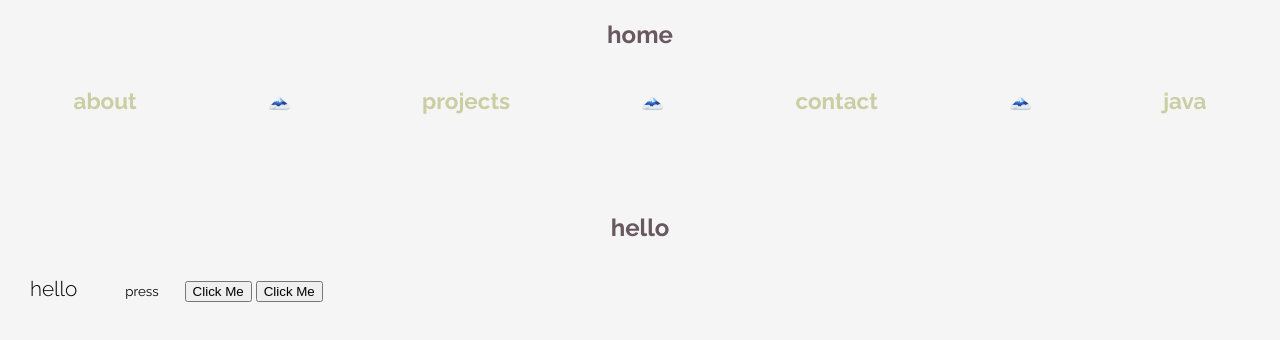
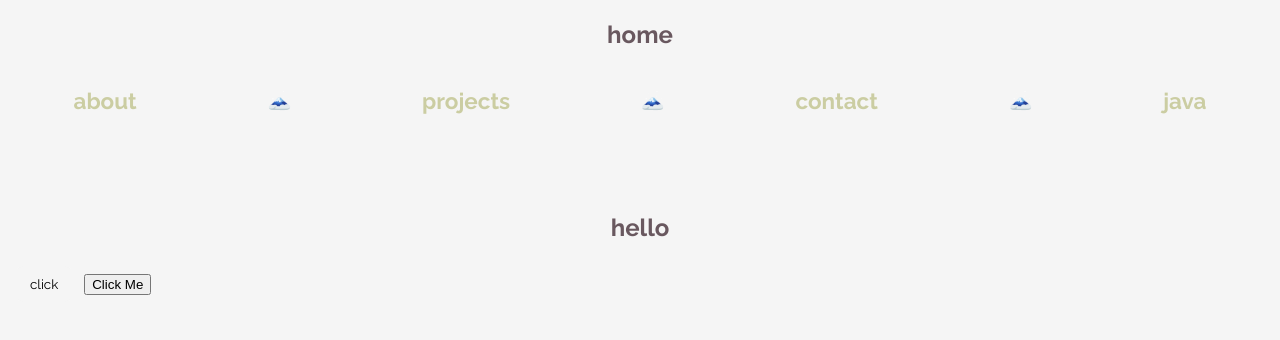
Before and after one commit to mowe1307/mowe1307.github.io, a plain HTML site: page assignment11.html in a window 1280 px wide. Drawn offline with Linux system fonts and the light colour scheme.

Commit message:
Update assignment11.html

```diff
--- a/assignment11.html
+++ b/assignment11.html
@@ -5,11 +5,6 @@
     <meta name="viewport" content="width=device-width, initial scale=1">
     <link rel="stylesheet" href="css/styles.css" type="text/css">
     <title>Midterm</title>
-    <script>
-    function myFunction() {
-      document.getElementById("demo").innerHTML = "Paragraph changed.";
-    }
-</script>
   </head>
   <body>
   <h2>home</h2>
@@ -24,9 +19,8 @@
   </div>
   <h2>hello</h2>
 
-<p id="demo" class='button'>hello</p>
-<button type="button" onclick="myFunction()" class='button'>press</button>
-<button id="myBtn">Click Me</button>
+
+<button id="myBtn" class='button'>click</button>
 
 <script>
 // Defining custom functions
```
